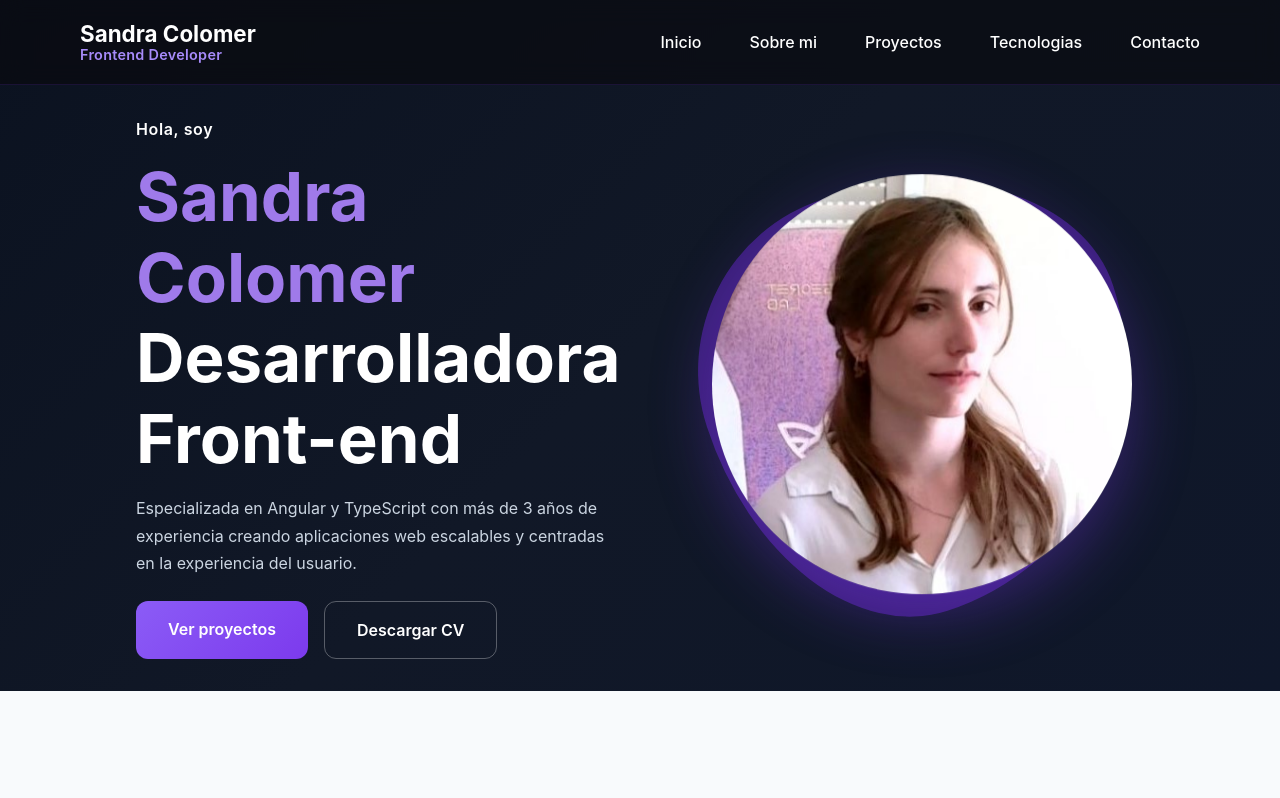
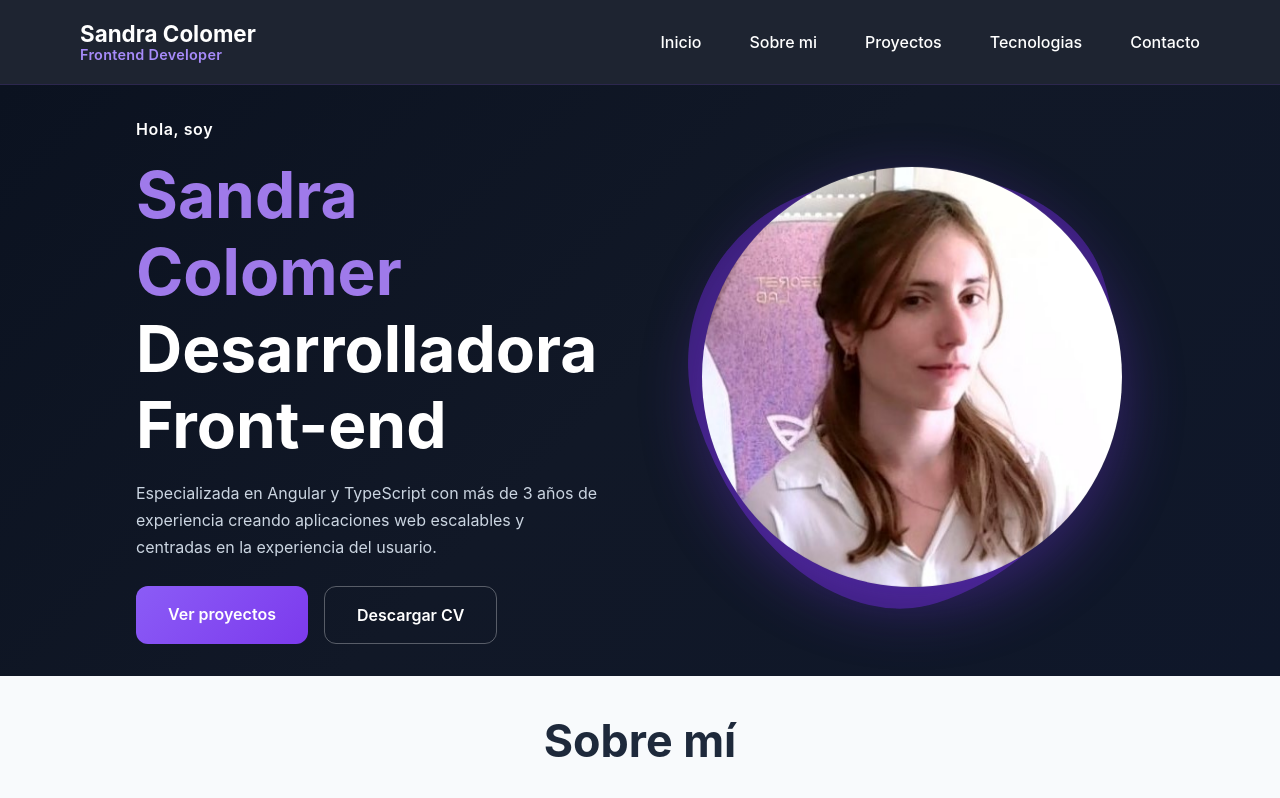
Before and after one commit to Sandra96C/portafolio, a React (Vite) app: page / in a window 1280 px wide. Shown: the top 798 px of the page. Built offline with nearby package versions, Linux system fonts and the light colour scheme.

Commit message:
responsive tablet and desktop

```diff
--- a/src/Home.jsx
+++ b/src/Home.jsx
@@ -7,9 +7,9 @@ import { Footer } from "./components/layout/Footer.jsx";
 
 export default function Home() {
   return (
-    <div className="main grid gap-5">
-      <section className="heroSection">
-        <Navbar className="navbar" />
+    <div className="grid ">
+      <Navbar />
+      <section className="headerSection">
         <Hero />
       </section>
       <section id="about">
--- a/src/components/AboutMe.module.css
+++ b/src/components/AboutMe.module.css
@@ -1,6 +1,6 @@
 .aboutMe {
   text-align: center;
-  margin: 0 auto 1rem;
+  margin: 1rem auto 1rem;
   padding: 0rem 1.2rem;
 }
 
@@ -74,11 +74,16 @@
 
   .aboutGrid {
     margin-top: 5rem;
-    grid-template-columns: repeat(4, 1fr);
+    grid-template-columns: repeat(2, 1fr);
     gap: 2rem;
   }
 }
 
+@media (min-width: 1024px) {
+  .aboutGrid {
+    grid-template-columns: repeat(4, 1fr);
+  }
+}
 @media (prefers-reduced-motion: reduce) {
   .cardWrapper {
     animation: none;
--- a/src/components/Hero.module.css
+++ b/src/components/Hero.module.css
@@ -98,7 +98,6 @@
   border-color: rgba(255, 255, 255, 0.5);
 }
 
-/* --- Imagen --- */
 .heroImage {
   position: relative;
   display: flex;
@@ -144,18 +143,17 @@
 
 @media (min-width: 768px) {
   .heroContainer {
-    min-height: 65vh;
     display: flex;
     align-items: center;
-    padding: 2rem 5rem;
+    padding: 3rem 2rem;
   }
 
   .heroContent {
-    width: min(1200px, 90%);
+    width: min(1200px, 92%);
     margin: 0 auto;
     display: grid;
     grid-template-columns: 1fr 1fr;
-    gap: 5rem;
+    gap: 2.5rem;
     align-items: center;
     text-align: left;
   }
@@ -166,6 +164,40 @@
 
   .heroButtons {
     justify-content: flex-start;
+  }
+
+  .heroDescription {
+    max-width: 480px;
+  }
+
+  .primaryButton,
+  .secondaryButton {
+    padding: 0.85rem 1.7rem;
+  }
+
+  .heroImage img {
+    width: 260px;
+  }
+
+  .heroImage::before {
+    width: 270px;
+    height: 270px;
+  }
+
+  .heroTitle {
+    font-size: clamp(1.9rem, 5vw, 4.2rem);
+  }
+}
+
+@media (min-width: 1024px) {
+  .heroContainer {
+    min-height: 20vh;
+    padding: 2rem 5rem;
+  }
+
+  .heroContent {
+    width: min(1200px, 90%);
+    gap: 5rem;
   }
 
   .heroDescription {
@@ -187,7 +219,6 @@
   }
 }
 
-/* Respeta a quien prefiere menos movimiento */
 @media (prefers-reduced-motion: reduce) {
   .heroText > *,
   .heroImage {
--- a/src/components/Technologies.module.css
+++ b/src/components/Technologies.module.css
@@ -90,7 +90,8 @@
   .technologiesGrid {
     grid-template-columns: repeat(auto-fit, minmax(100px, 1fr));
     gap: 2.5rem;
-    margin-top: 4rem;
+    margin-top: 3rem;
+    margin-bottom: 2rem;
   }
 
   .techItem img {
--- a/src/components/layout/Navbar.module.css
+++ b/src/components/layout/Navbar.module.css
@@ -6,10 +6,10 @@
   justify-content: space-between;
   align-items: center;
   padding: 0.9rem 1.2rem;
-  background: rgba(10, 10, 15, 0.65);
   backdrop-filter: blur(12px);
   -webkit-backdrop-filter: blur(12px);
   border-bottom: 1px solid rgba(124, 58, 237, 0.15);
+  background: rgba(11, 18, 32, 0.92);
 }
 
 .navbarBrand {
@@ -149,18 +149,17 @@
 .navbarLinks a:hover::after {
   width: 100%;
 }
-
 @media (min-width: 768px) {
   .navbarContainer {
-    padding: 1.3rem 5rem;
+    padding: 1rem 2rem;
   }
 
   .navbarLogo {
-    font-size: 1.4rem;
+    font-size: 1.2rem;
   }
 
   .navbarSubtitle {
-    font-size: 0.9rem;
+    font-size: 0.85rem;
   }
 
   .menuButton {
@@ -180,7 +179,33 @@
 
   .navbarLinks {
     flex-direction: row;
-    gap: 3rem;
+    gap: 1.8rem;
     padding: 0;
   }
+
+  .navbarLinks a {
+    font-size: 15px;
+  }
 }
+
+@media (min-width: 1024px) {
+  .navbarContainer {
+    padding: 1.3rem 5rem;
+  }
+
+  .navbarLogo {
+    font-size: 1.4rem;
+  }
+
+  .navbarSubtitle {
+    font-size: 0.9rem;
+  }
+
+  .navbarLinks {
+    gap: 3rem;
+  }
+
+  .navbarLinks a {
+    font-size: 16px;
+  }
+}
--- a/src/index.css
+++ b/src/index.css
@@ -27,17 +27,9 @@ a {
   color: inherit;
 }
 
-.main {
-  gap: 4rem;
-}
-
 .container-custom {
   width: min(1200px, 90%);
   margin: auto;
-}
-
-.heroSection {
-  background: linear-gradient(135deg, #0b1220, #111827, #0f172a);
 }
 
 .sectionTitle {
@@ -47,3 +39,7 @@ a {
   font-weight: 700;
   color: #1e293b;
 }
+
+.headerSection {
+  background: linear-gradient(135deg, #0b1220, #111827, #0f172a);
+}
```
